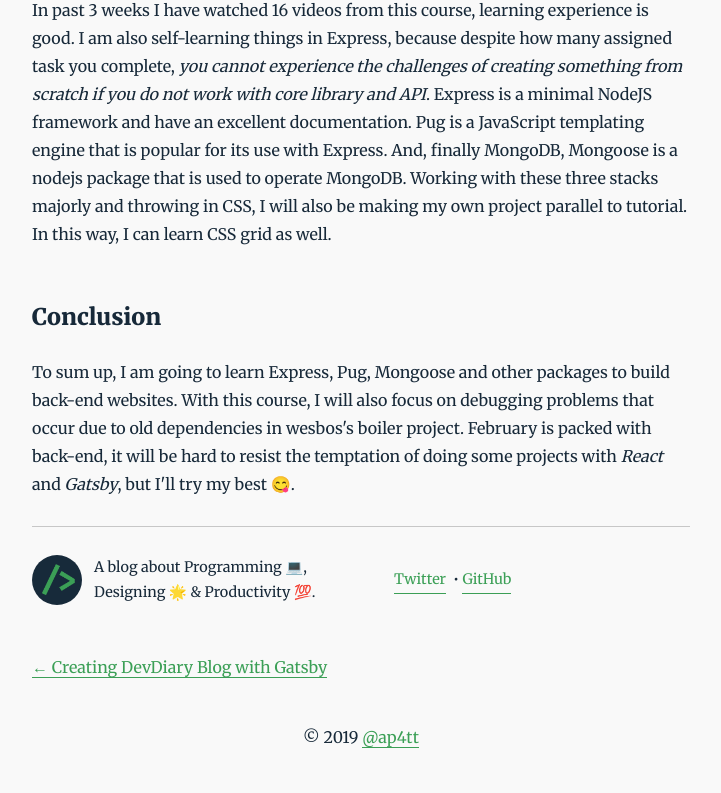
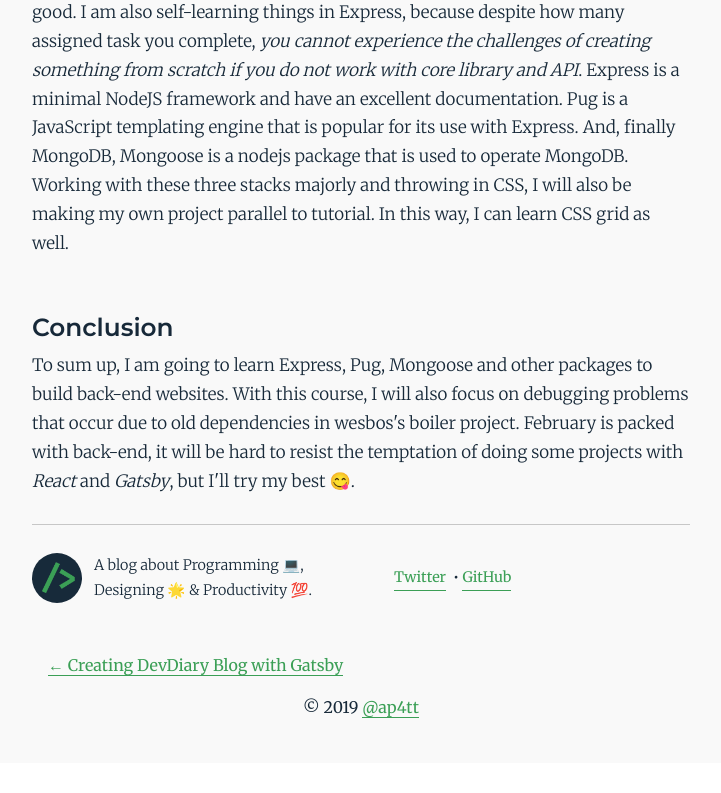
Before and after one commit to ap4gh/devdiaryblog, a Gatsby site: page /things-i-am-learning-in-feb2019/ in a window 1280 px wide. Shown: the part 1453-2246 px from the top of the page, without its empty margins (279-1000 px from the left). After the commit the page ends 2216 px from the top, so only its background shows below. Built offline with nearby package versions, Linux system fonts and the light colour scheme; Gatsby itself is replaced by a stand-in of ours; some packages are replaced by stand-ins of ours.

Commit message:
typography update

```diff
--- a/src/styles/index.css
+++ b/src/styles/index.css
@@ -1,5 +1,5 @@
 body {
-    color: #172939;
+    color: #292929;
 }
 
 .main-header {
@@ -13,6 +13,7 @@
 .sub-brand {
     font-family: 'Montserrat', sans-serif;
     font-size: 1.8rem;
+    font-weight: 800;
     color: #3b9f56;
     margin: 0;
 }
@@ -94,13 +95,36 @@
 .post-title {
     margin-top: 0;
     font-size: 2rem;
+    font-weight: 800;
+    margin-bottom: 2rem;
+}
+
+h1, h2, h3, h4, h5, h6 {
+  font-family: Montserrat;
+  font-weight: 600;
+}
+
+h1, h2, h3 {
+  margin-bottom: 10px;
+}
+
+h3 {
+  font-size: 1.55rem;
+}
+
+ul {
+  margin: 1rem 0 0 1rem;
+}
+
+blockquote {
+  margin: 0 0 1rem 0.7rem;
 }
 
 footer {
     text-align: center;
 }
 
-@media only screen and (min-width: 540px){
+@media only screen and (min-width: 520px){
     .brand {
         font-size:2.8rem;
     }
@@ -119,6 +143,14 @@
     .post-title {
         font-size: 1.8rem;
     }
+}
+
+@media only screen and (min-width: 640px) {
+  p {
+    font-size: 17px;
+    font-weight: 300;
+    line-height: 1.7;
+  }
 }
 
 
```
